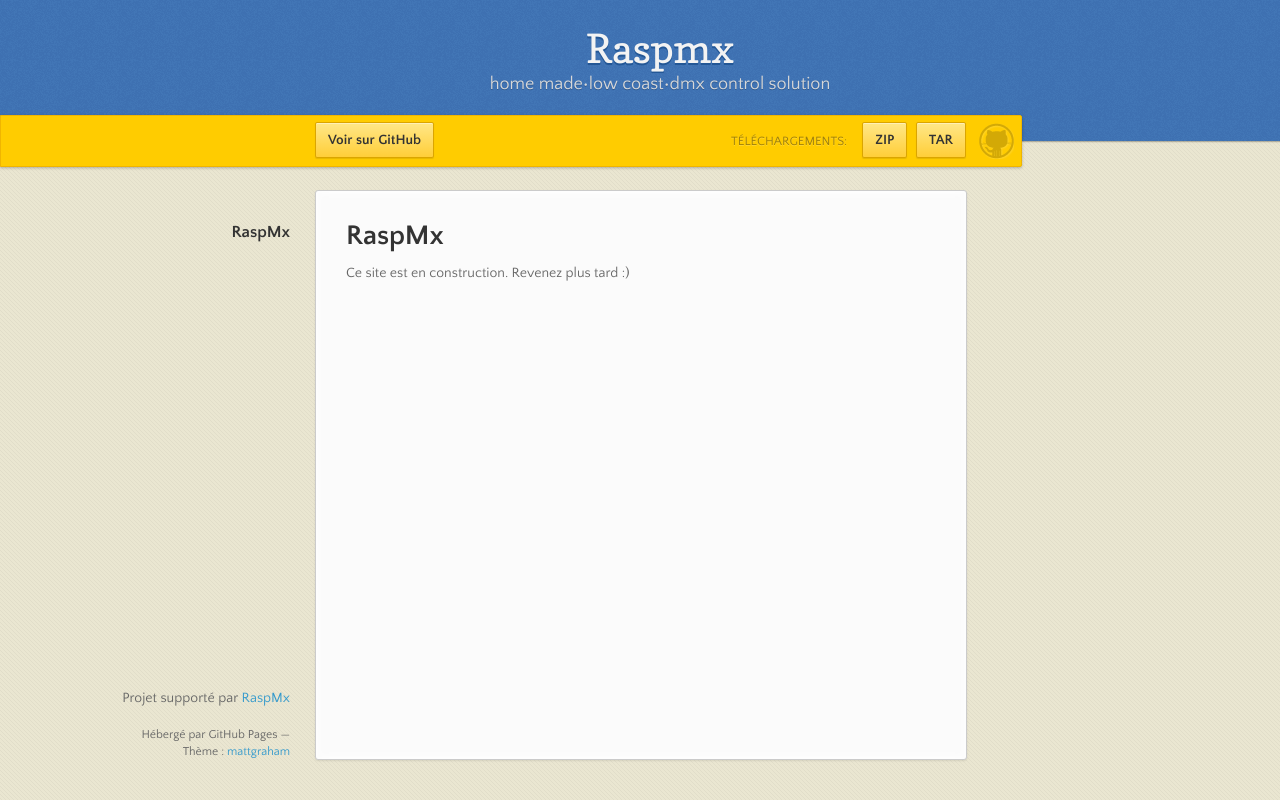
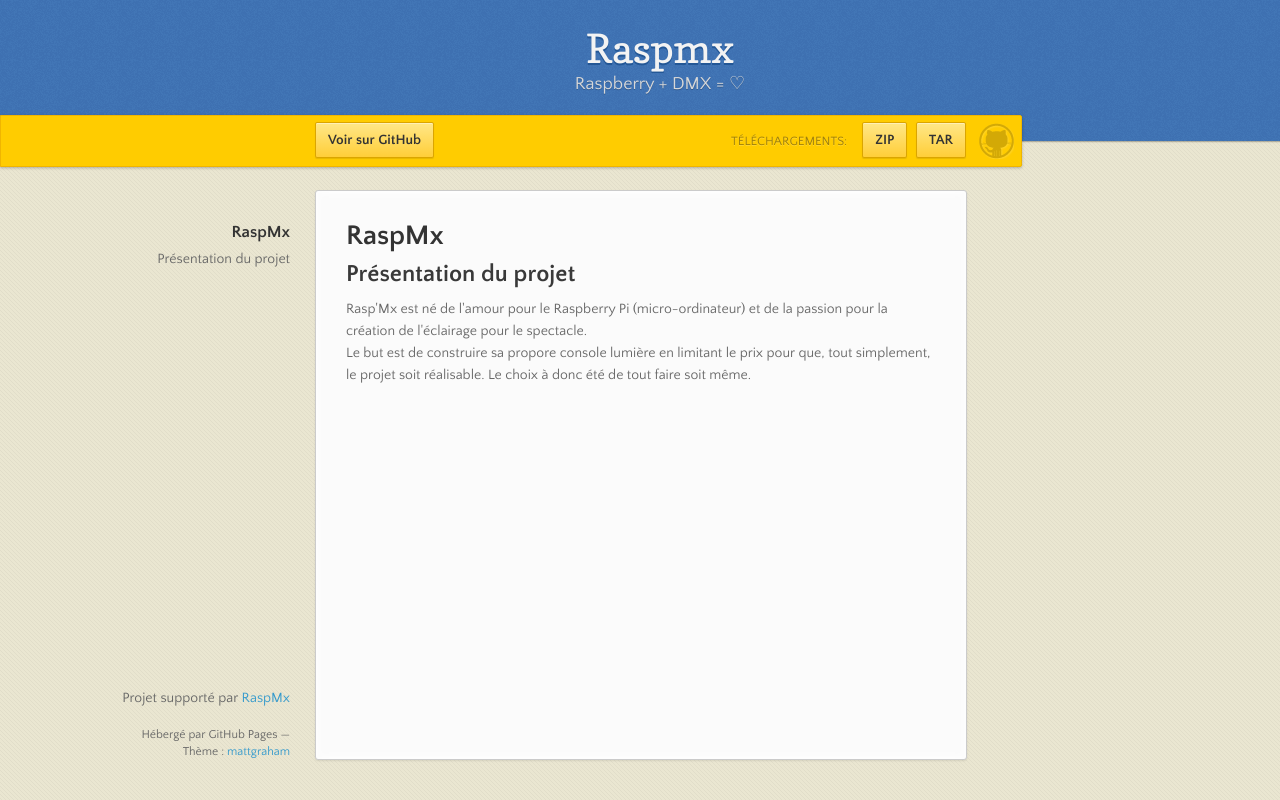
Before and after one commit to tuarrep/RaspMx-OLD, a plain HTML site: page index.html in a window 1280 px wide. Drawn offline with nearby package versions, Linux system fonts and the light colour scheme.

Commit message:
Site web :       -Ajout de la section de présentation du projet

```diff
--- a/index.html
+++ b/index.html
@@ -18,7 +18,7 @@
 
       <header>
         <h1>Raspmx</h1>
-        <p>home made&bull;low coast&bull;dmx control solution</p>
+        <p>Raspberry + DMX = &#9825;</p>
       </header>
 
       <div id="banner">
@@ -42,7 +42,13 @@
         <h1>
           <a name="raspmx" class="anchor" href="#raspmx"><span class="octicon octicon-link"></span></a>RaspMx
         </h1>
-        <p>Ce site est en construction. Revenez plus tard :)</p>
+        <h2>
+          <a name="presentation" class="anchor" href="#presentation"><span class="octicon octicon-link"></span></a>Pr&eacute;sentation du projet
+        </h2>
+        <p>
+          Rasp'Mx est n&eacute; de l'amour pour le Raspberry Pi (micro-ordinateur) et de la passion pour la cr&eacute;ation de l'&eacute;clairage pour le spectacle.  <br>
+          Le but est de construire sa propore console lumi&egrave;re en limitant le prix pour que, tout simplement, le projet soit r&eacute;alisable. Le choix &agrave; donc &eacute;t&eacute; de tout faire soit m&ecirc;me.
+        </p>
       </section>
       <footer>
         <p>Projet support&eacute; par <a href="https://github.com/RaspMx">RaspMx</a></p>
```
